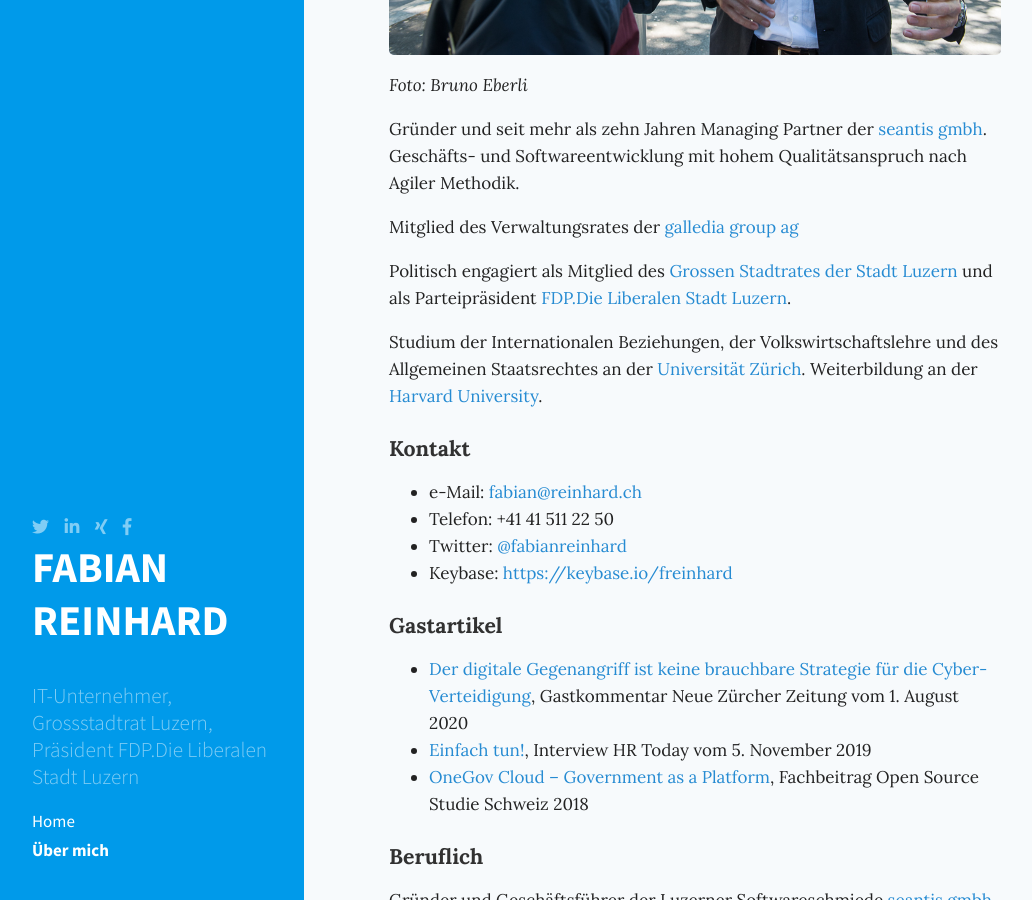
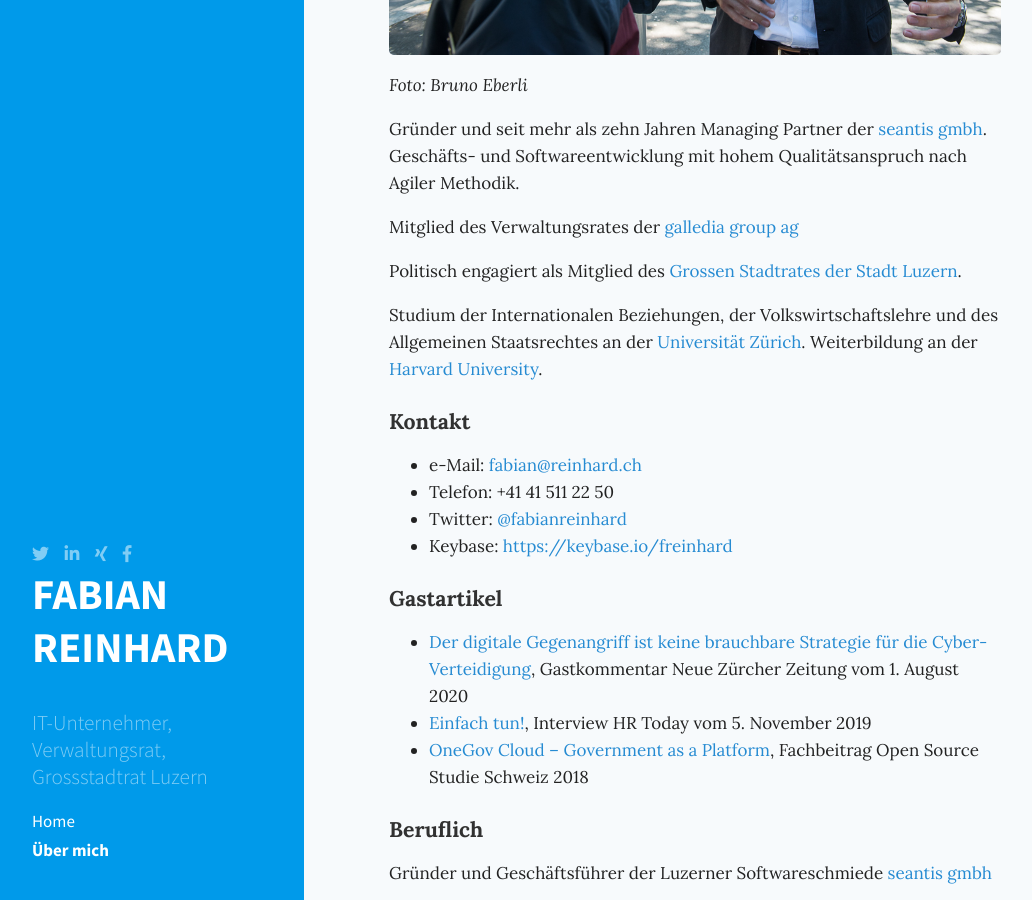
Before and after one commit to freinhard/freinhard.github.io, a Jekyll site: the page built from about.md, in a window 1280 px wide and 900 px high, scrolled down 534 px. Shown: the whole window, without its empty margins (2-1034 px from the left). Built offline with Jekyll 4.4.1, drawn with Linux system fonts in a browser that asks for light colours; nearby versions of some CDN libraries; comment, search, counter and statistics services are not loaded; some of the changed lines change nothing that is shown.

Commit message:
Remove Parteipräsident

```diff
--- a/_config.yml
+++ b/_config.yml
@@ -9,8 +9,8 @@
 
 # Setup
 title:               'FABIAN REINHARD'
-tagline:             'IT-Unternehmer, Grossstadtrat, Präsident FDP.Die Liberalen Stadt Luzern'
-description:         'IT-Unternehmer, Grossstadtrat Luzern, Präsident FDP.Die Liberalen Stadt Luzern'
+tagline:             'IT-Unternehmer, Verwaltungsrat, Grossstadtrat Luzern'
+description:         'IT-Unternehmer, Verwaltungsrat, Grossstadtrat Luzern'
 baseurl:             'https://www.fabianreinhard.ch'
 paginate:            1
 
--- a/about.md
+++ b/about.md
@@ -11,7 +11,7 @@
 
 Mitglied des Verwaltungsrates der [galledia group ag](https://www.galledia-group.ch/unternehmen/fuehrung)
 
-Politisch engagiert als Mitglied des [Grossen Stadtrates der Stadt Luzern](https://www.stadtluzern.ch/politikverwaltung/grosserstadtrat/5973) und als Parteipräsident [FDP.Die Liberalen Stadt Luzern](http://www.fdp-stadtluzern.ch).
+Politisch engagiert als Mitglied des [Grossen Stadtrates der Stadt Luzern](https://www.stadtluzern.ch/politikverwaltung/grosserstadtrat/5973).
 
 Studium der Internationalen Beziehungen, der Volkswirtschaftslehre und des Allgemeinen Staatsrechtes an der [Universität Zürich](http://www.uzh.ch). Weiterbildung an der [Harvard University](https://www.harvard.edu).
 
@@ -64,26 +64,3 @@
 <!-- ### Fotos
 - Foto mit Hintergrund [[JPEG, 10.8 MB]]({{ site.url }}/public/assets/Fabian-Reinhard-Hintergrund.jpg)
 - Foto freigestellt [[JPEG, 7.7 MB]]({{ site.url }}/public/assets/Fabian-Reinhard-Freigestellt.jpg) -->
-
-<!-- ### Lieblingsbücher
-- Hector J. Levesque (2017). Common Sense, the Turing Test, and the Quest for Real AI. The MIT Press
-- Walter Isaacson (2005). Kissinger: A Biography. Simon & Schuster
-- Walter Isaacson (2014). The Innovators: How a Group of Hackers, Geniuses and Geeks Created the Digital Revolution. Simon & Schuster
-- Joshua Foer (2011). Moonwalking with Einstein: The Art and Science of Remembering Everything. New York: Penguin Press
-- Iwan Gontscharow. Oblomow. Übersetzt durch Josef Hahn (2012). Deutscher Taschenbuch Verlag
-- Fjodor M. Dostojewskij. Verbrechen und Strafe: Roman. Übersetzt durch Swetlana Geier (1996). FISCHER Taschenbuch
-- Fjodor M. Dostojewskij. Der Spieler: Roman. Übersetzt durch Swetlana Geier (2011). FISCHER Taschenbuch
-- Peter Thiel, Blake Masters (2014). Zero to One: Notes on Startups, or How to Build the Future. Crown Business
-- Eric Ries (2011). The Lean Startup: How Constant Innovation Creates Radically Successful Businesses. Portfolio Penguin
-- Jake Knapp, John Zeratsky, Braden Kowitz (2016). Sprint: How to Solve Big Problems and Test New Ideas in Just Five Days. Simon & Schuster
-- David Heinemeier Hanss (2010). ReWork: Change the Way You Work Forever. Vermilion
-- Ben Horowitz (2014). The Hard Thing About Hard Things: Building a Business When There Are No Easy Answers. HarperBusiness
-- Gary Smith (2016). Standard Deviations: Flawed Assumptions, Tortured Data, and Other Ways to Lie with Statistics. Gerald Duckworth & Co
-- Fred Brooks (1986). No Silver Bullet — Essence and Accidents of Software Engineering
-- Fred Brooks (1995). The Mythical Man-Month: Essays on Software Engineering
-- Pekka Himanen (2001). The Hacker Ethic and the Spirit of the Information Age
-- Andrew Hunt, David Thomas (1999): The Pragmatic Programmer: From Journeyman to Master
-- Zed Shaw (2013). Learn Python the Hard Way
-- Andrew Stellman, Jennifer Greene (2014). Learning Agile
-- Plato. Politeia. Übersetzt durch Friedrich Schleiermachers (1991). Insel-Verlag
-- Friedrich August von Hayek (2004). Der Weg zur Knechtschaft. Mohr Siebeck -->
```
